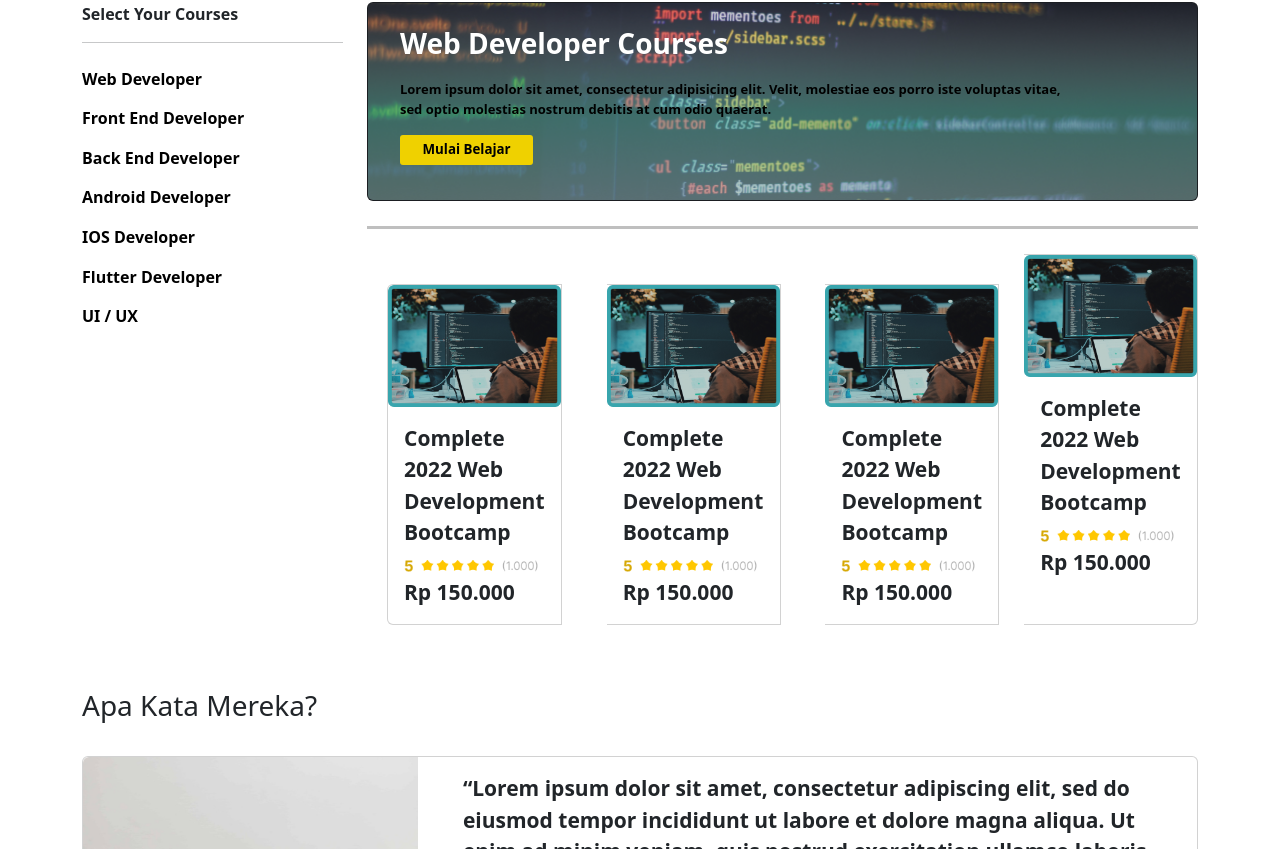
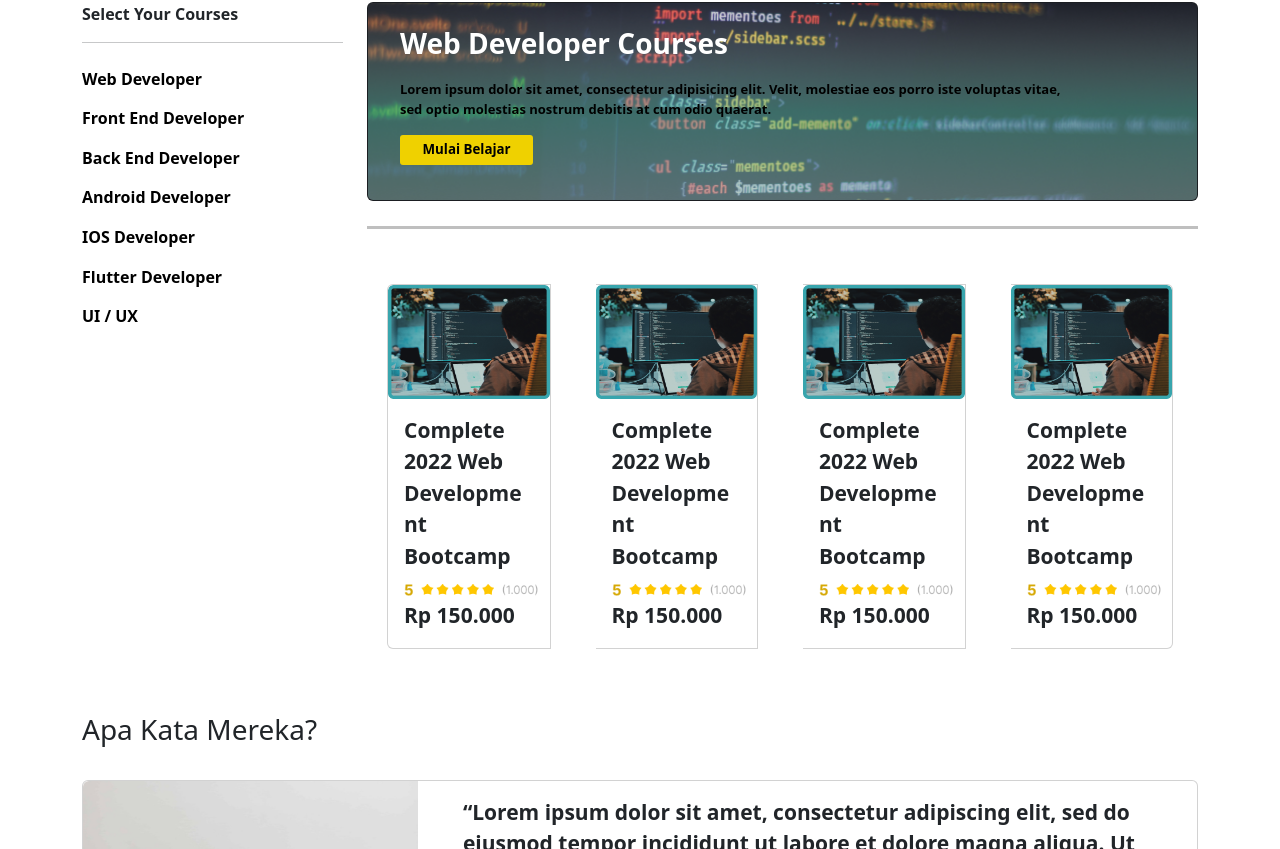
Before and after one commit to ervindwik/fe-comdev, a React (Create React App) app: page / in a window 1280 px wide. Shown: the part 483-1332 px from the top of the page. Built offline with nearby package versions, Linux system fonts and the light colour scheme.

Commit message:
fix: card section 2 content dashboard

```diff
--- a/src/Components/ContentDashboard.jsx
+++ b/src/Components/ContentDashboard.jsx
@@ -86,7 +86,7 @@ function ContentDashboard() {
                                 </Card.Body>
                             </Card>
 
-                            <Card style={{ width: '18rem' }}>
+                            <Card style={{ width: '18rem' }} id='card-courses'>
                                 <Card.Img variant="top" src={gambar3} />
                                 <Card.Body>
                                     <p class='mb-1'>Complete 2022 Web Development Bootcamp</p>
```
